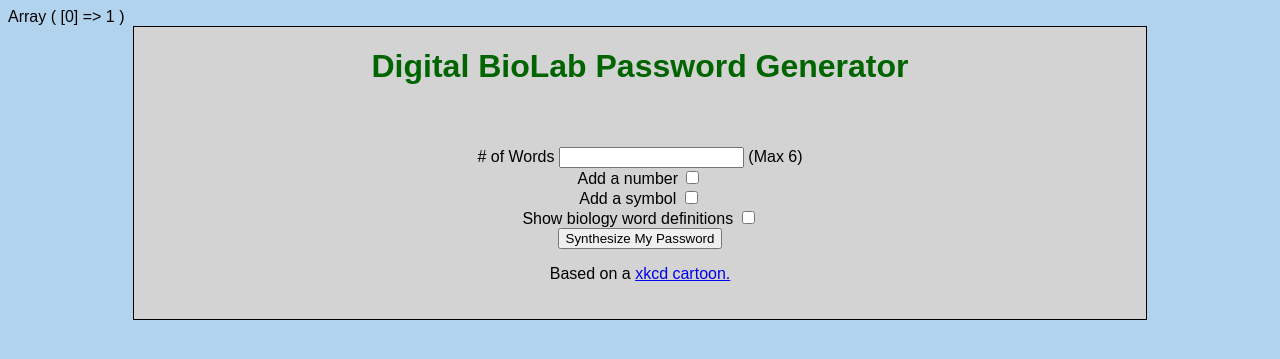
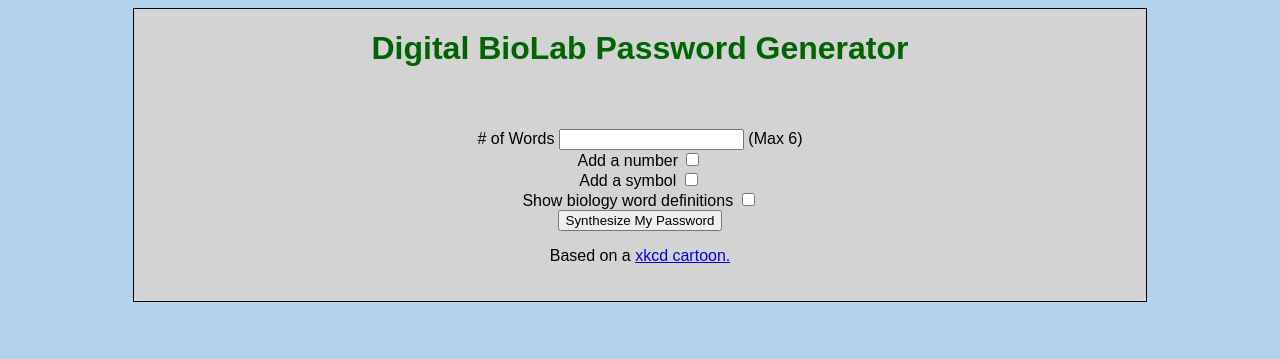
Before and after one commit to rsimpson3/p2, a PHP site: page /?number_of_words=1 in a window 1280 px wide. Shown: the top 359 px of the page. Run offline with PHP 8.4, Linux system fonts and the light colour scheme.

Commit message:
Remove print r array.

```diff
--- a/logic.php
+++ b/logic.php
@@ -3,8 +3,6 @@
 #server side validation of word count needed
 
 $_GET;
-
-print_r(array_values($_GET));
 
 # formfield empty default to 4 words
 $word_count = $_GET['number_of_words'];
```
